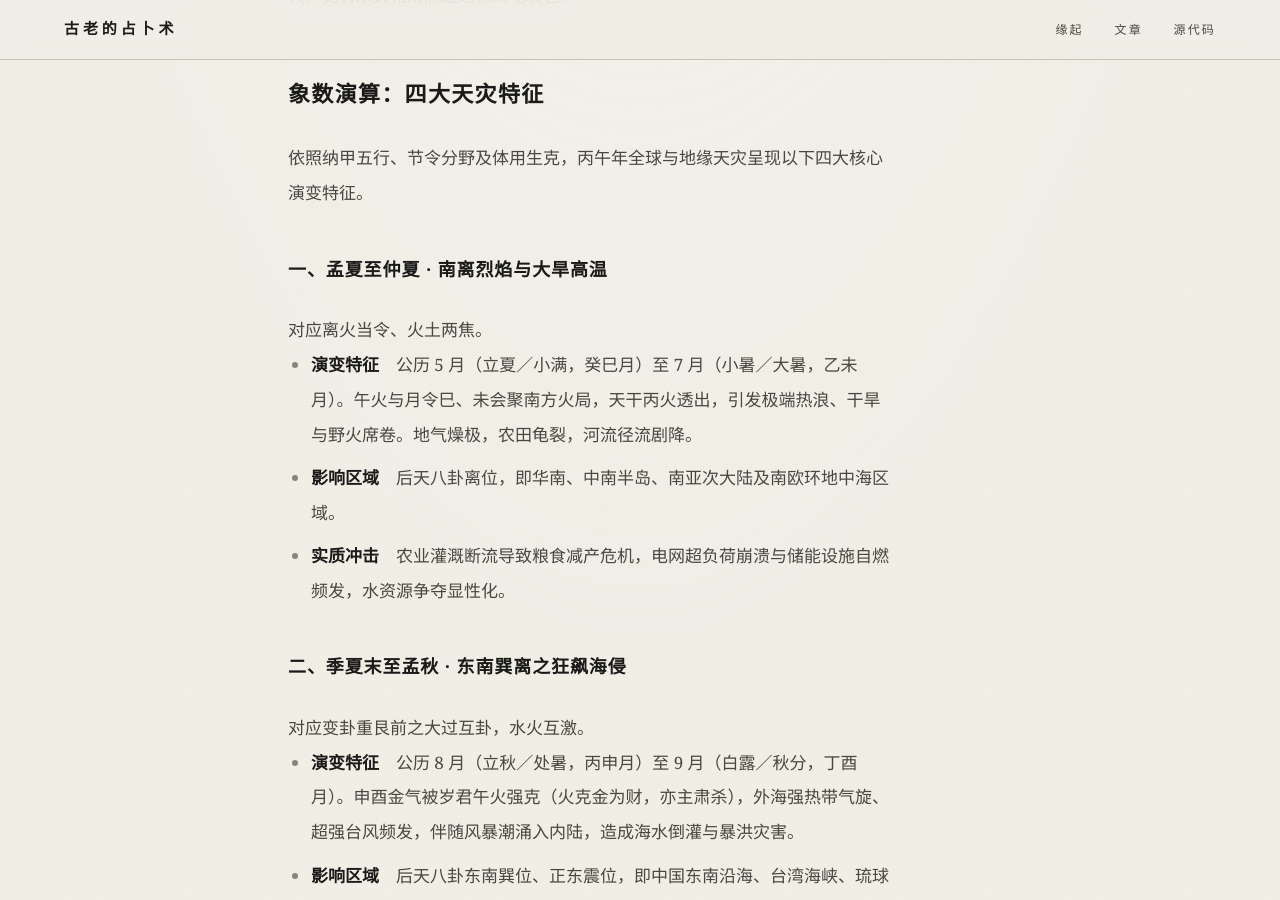
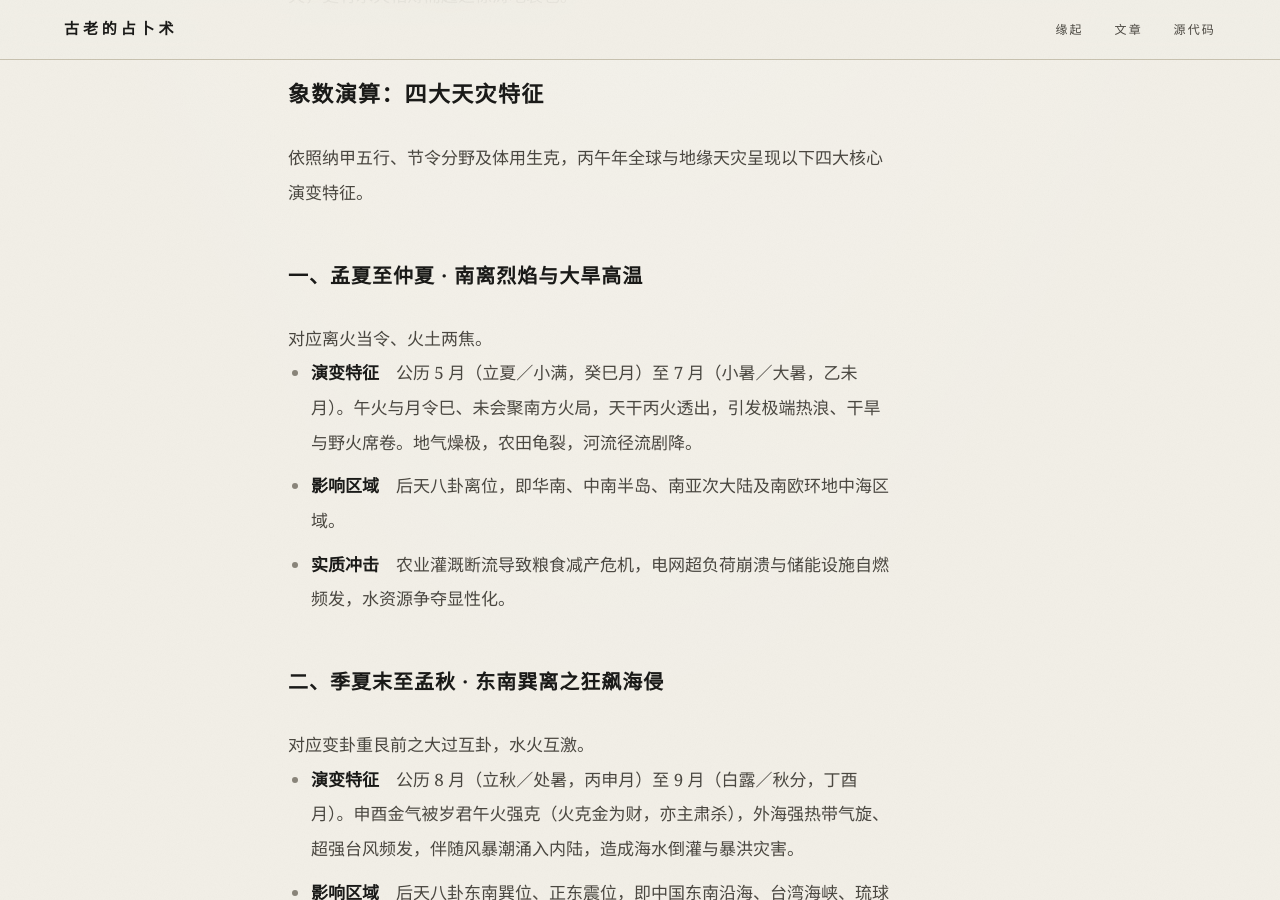
Before and after one commit to 13734795725zhao-rgb/ancient-divination, a Jekyll site: the page built from _posts/2026-11-10-bingwu-tuibei-tu.md, in a window 1280 px wide and 900 px high, scrolled down 2053 px. Built offline with Jekyll 4.4.1, drawn with Linux system fonts in a browser that asks for light colours.

Commit message:
样式：拉开 h3 与 h4 的字号层级

```diff
--- a/assets/css/style.css
+++ b/assets/css/style.css
@@ -254,7 +254,7 @@ img { max-width: 100%; height: auto; display: block; }
 
 .prose h3 {
   margin-top: 2.2em;
-  font-size: 1.125rem;
+  font-size: 1.25rem;
   font-weight: 600;
   letter-spacing: 0.05em;
   color: var(--ink);
```
